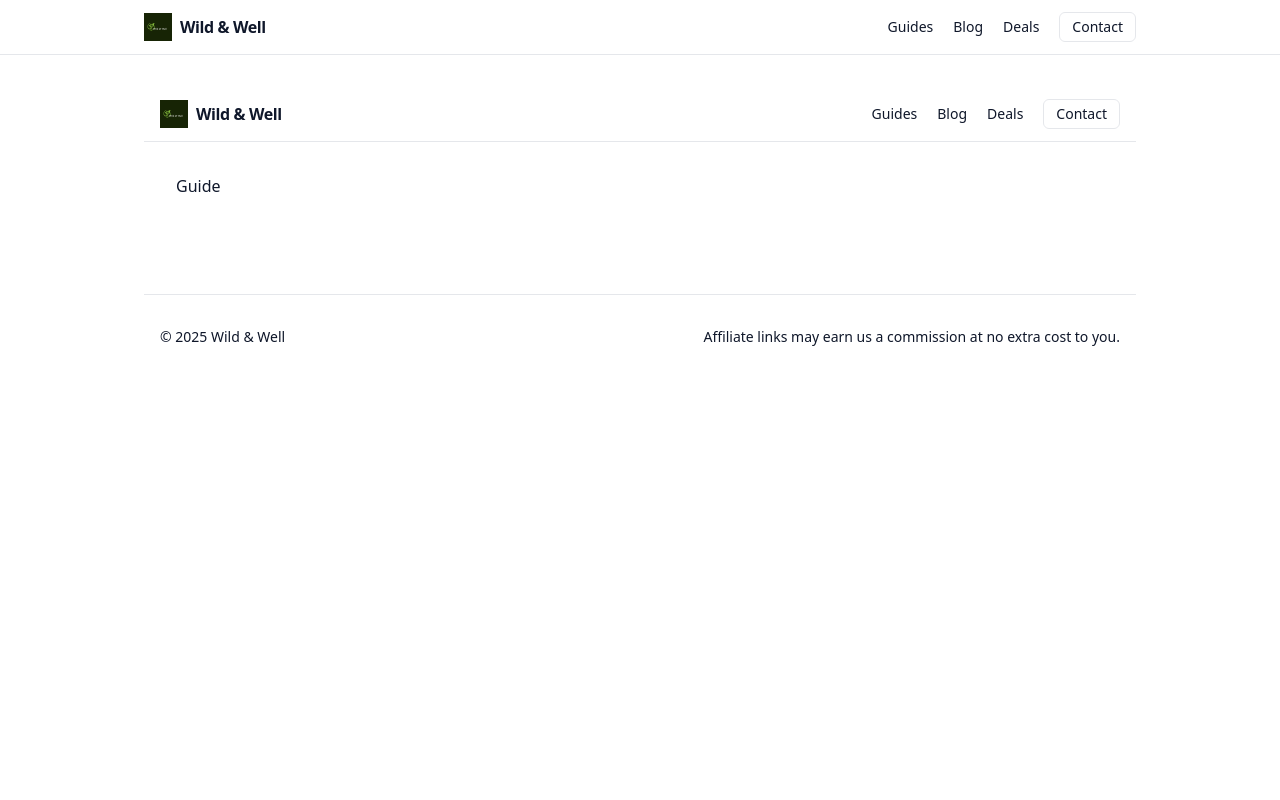
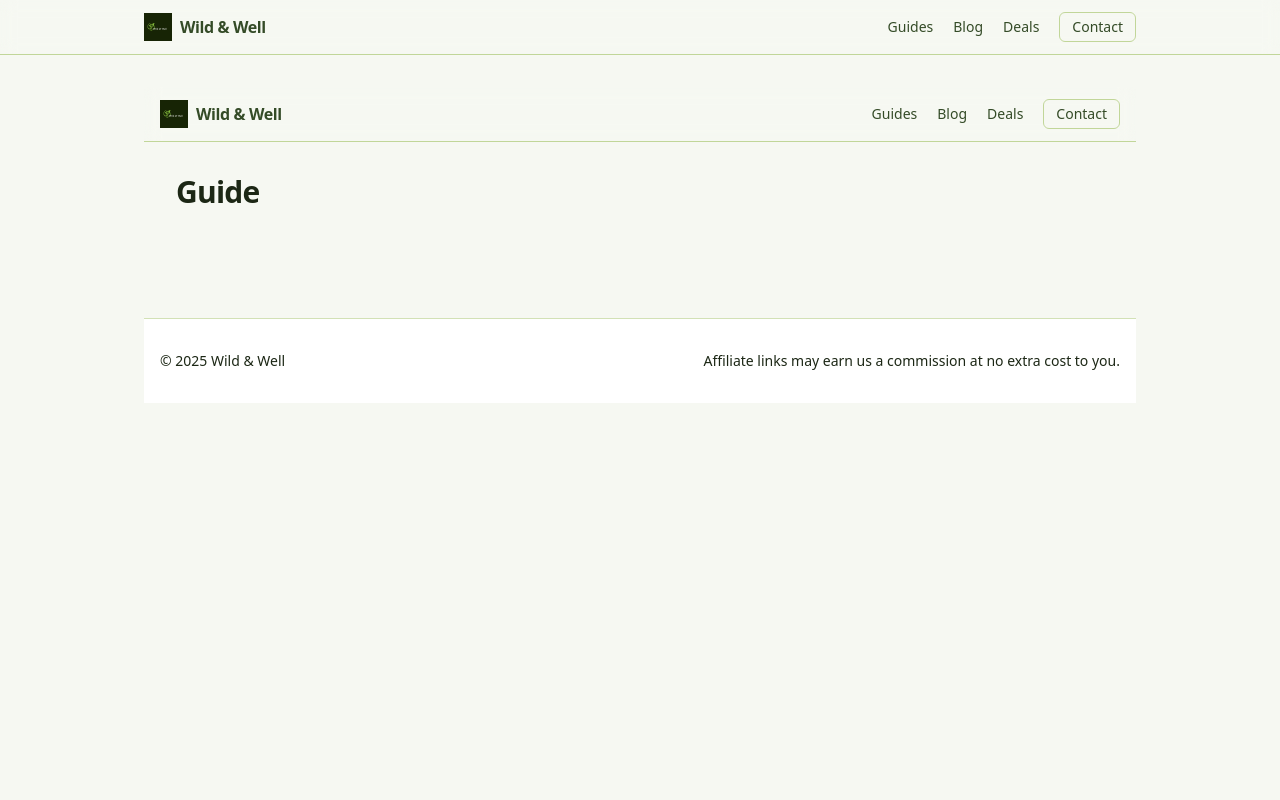
Before and after one commit to dariosandison/Eco---Holistic, a Next.js app: page /guides/alcohol-free-social-starters in a window 1280 px wide. Shown: the top 800 px of the page. Built offline with nearby package versions, Linux system fonts and the light colour scheme.

Commit message:
Update globals.css

```diff
--- a/styles/globals.css
+++ b/styles/globals.css
@@ -1,10 +1,37 @@
-/* styles/globals.css */
 @tailwind base;
 @tailwind components;
 @tailwind utilities;
 
-/* Basic site tweaks */
-html, body {
-  @apply bg-white text-gray-900;
+/* Color tokens */
+:root{
+  --olive-25:#f6f8f2;
+  --olive-50:#eef4e6;
+  --olive-100:#e3edd4;
+  --olive-200:#d2e1b6;
+  --olive-300:#c1d699;
+  --olive-800:#344b27;
+  --olive-900:#27381e;
+  --olive-950:#1c2715;
 }
-a { @apply underline-offset-2; }
+
+@layer base{
+  html { scroll-behavior: smooth; }
+  body { @apply bg-[var(--olive-25)] text-[var(--olive-950)] antialiased; }
+  a { @apply text-olive-800 underline-offset-2 hover:underline; }
+  h1 { @apply text-3xl font-semibold tracking-tight mb-3; }
+  h2 { @apply text-xl font-semibold tracking-tight mt-8 mb-2; }
+  ul { @apply list-disc pl-6; }
+}
+
+/* Tailwind color shortcuts */
+@layer utilities{
+  .bg-olive-25{ background-color: var(--olive-25); }
+  .bg-olive-50{ background-color: var(--olive-50); }
+  .text-olive-950{ color: var(--olive-950); }
+  .text-olive-900\/80{ color: color-mix(in oklab, var(--olive-900) 80%, transparent); }
+  .text-olive-800{ color: var(--olive-800); }
+  .border-olive-200{ border-color: var(--olive-200); }
+  .border-olive-300{ border-color: var(--olive-300); }
+  .hover\:bg-olive-100:hover{ background-color: #eaf1dd; }
+  .hover\:text-olive-800:hover{ color: var(--olive-800); }
+}
```
